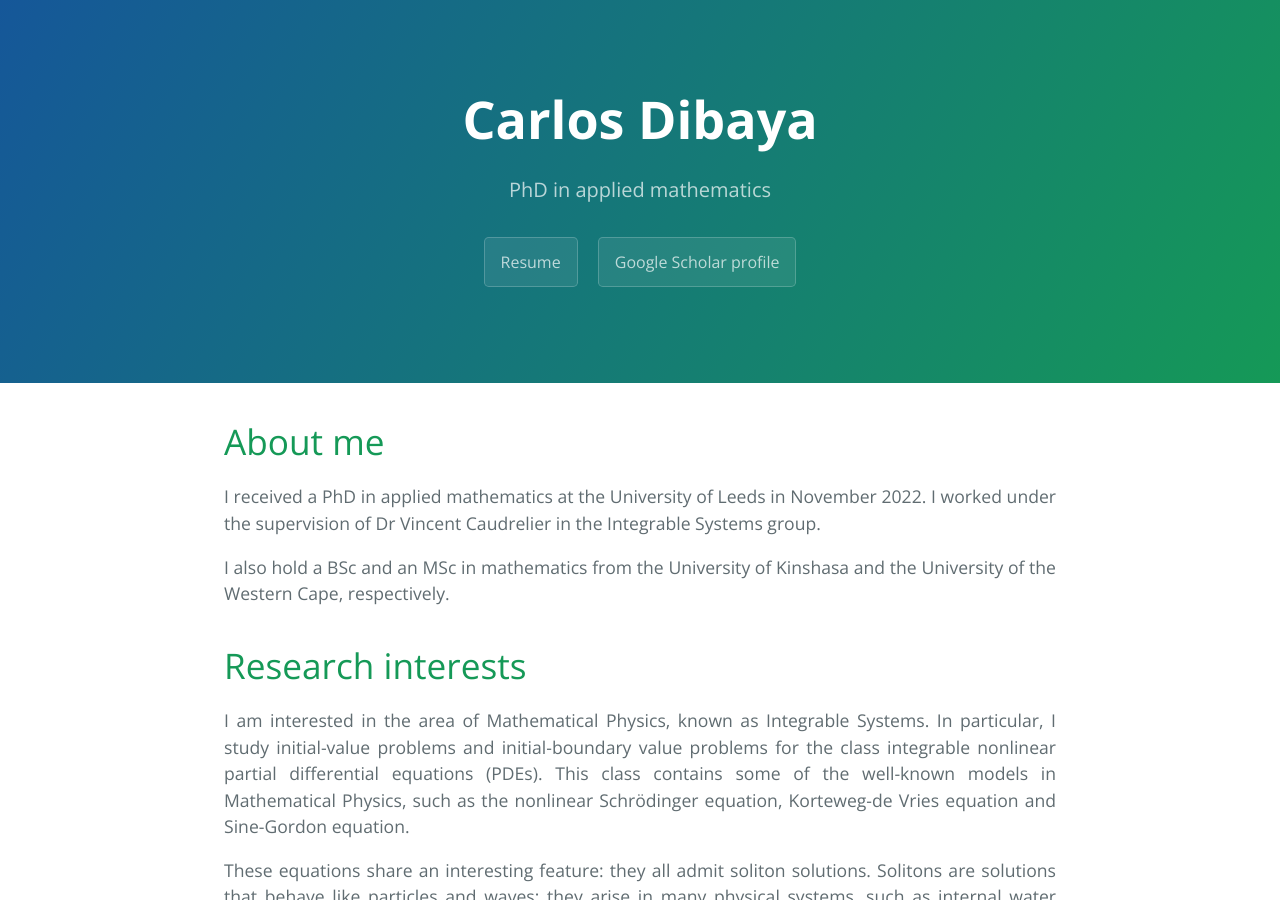
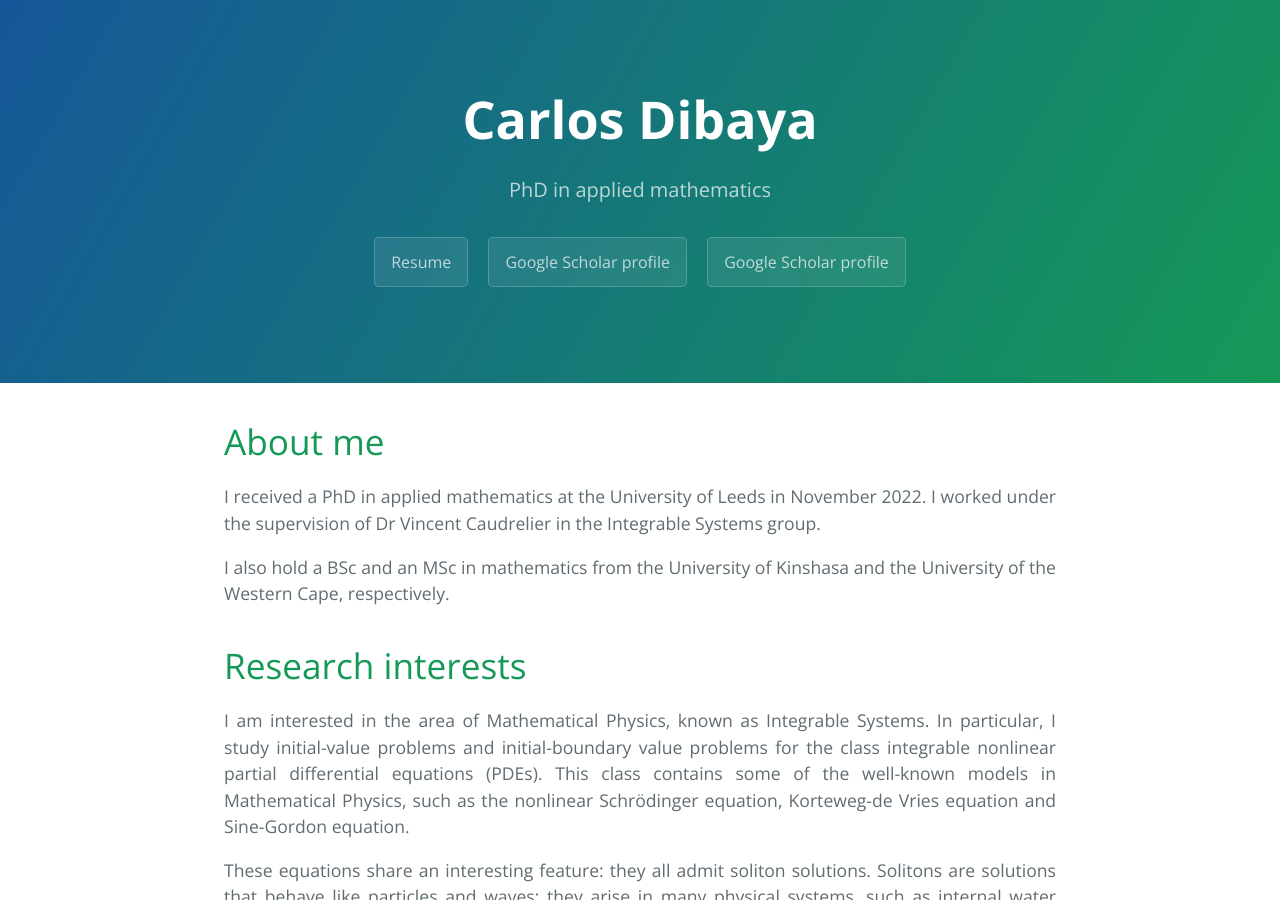
Before and after one commit to carlosdibaya/carlosdibaya.github.io, a Jekyll site: the page built from index.md, in a window 1280 px wide and 900 px high. Built offline with Jekyll 4.4.1, drawn with Linux system fonts in a browser that asks for light colours.

Commit message:
Update default.html

```diff
--- a/_layouts/default.html
+++ b/_layouts/default.html
@@ -24,6 +24,7 @@
       {% if site.show_downloads %}
         <a href="/CarlosDibayaResume.pdf" class="btn">Resume</a>
         <a href="https://scholar.google.co.uk/citations?user=vf_WPhIAAAAJ&hl=en&oi=ao" class="btn">Google Scholar profile</a>
+        <a href="https://www.researchgate.net/profile/Carlos-Dibaya" class="btn">Google Scholar profile</a>
       {% endif %}
     </header>
 
```
